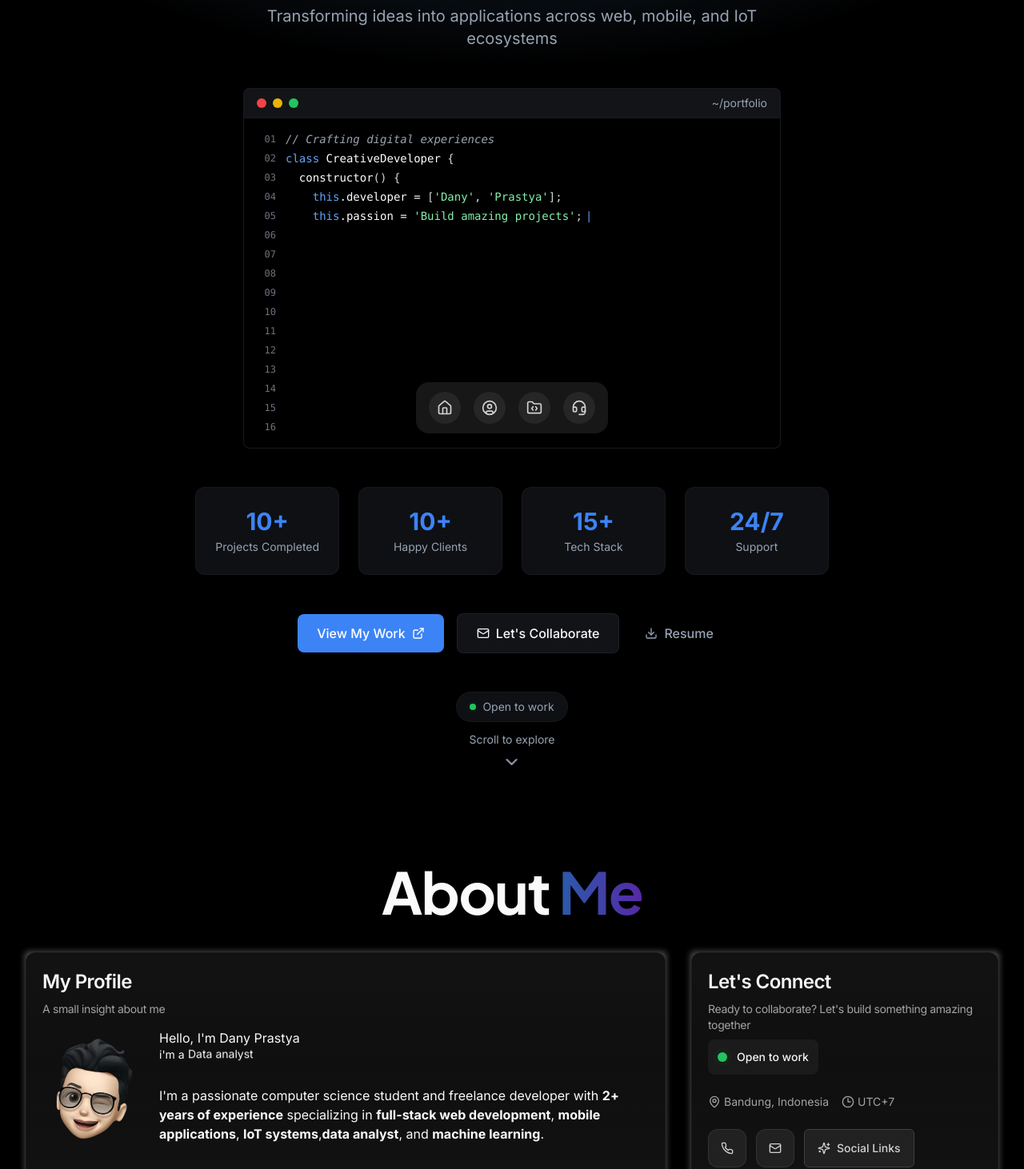
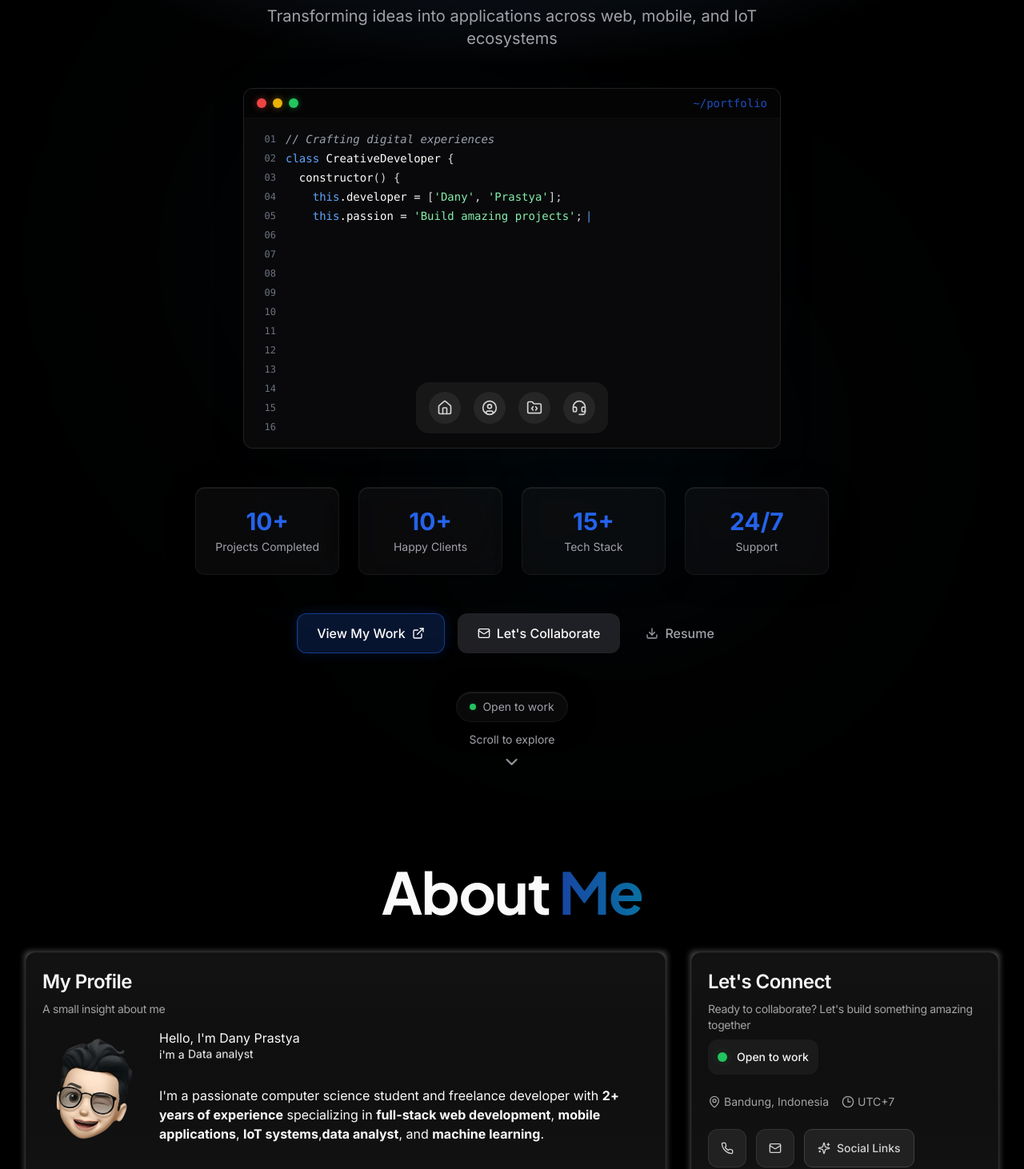
Before and after one commit to danyprastya/Portfolio, a Next.js app: page / in a window 1280 px wide. Shown: the part 250-1712 px from the top of the page at 80% size. Built offline with nearby package versions, Linux system fonts and the light colour scheme.

Commit message:
style: change color pallete

```diff
--- a/package.json
+++ b/package.json
@@ -24,7 +24,7 @@
     "class-variance-authority": "^0.7.1",
     "clsx": "^2.1.1",
     "embla-carousel-react": "^8.6.0",
-    "framer-motion": "^11.11.9",
+    "framer-motion": "^11.18.2",
     "lucide-react": "^0.451.0",
     "motion": "^12.23.12",
     "next": "15.0.7",
@@ -39,7 +39,7 @@
     "react-use-measure": "^2.1.7",
     "resend": "^6.9.1",
     "sonner": "^2.0.7",
-    "tailwind-merge": "^2.6.0",
+    "tailwind-merge": "^2.6.1",
     "tailwindcss": "^3.4.14",
     "tailwindcss-animate": "^1.0.7",
     "typescript": "^5.6.3",
--- a/src/app/globals.css
+++ b/src/app/globals.css
@@ -4,27 +4,27 @@
 
 @layer base {
   :root {
-    /* Dark theme variables - optimized design system */
-    --background: 0 0% 0%;
+    /* Style: Soft UI Evolution + Cyberpunk Dark Mode (Portfolio/Personal Palette) */
+    --background: 240 10% 4%;
     --foreground: 0 0% 98%;
-    --card: 222 13% 11%;
+    --card: 240 6% 10%;
     --card-foreground: 0 0% 98%;
-    --popover: 222 13% 11%;
+    --popover: 240 6% 10%;
     --popover-foreground: 0 0% 98%;
-    --primary: 217 91% 60%;
+    --primary: 221 83% 53%;
     --primary-foreground: 0 0% 100%;
-    --secondary: 222 13% 16%;
+    --secondary: 240 5% 26%;
     --secondary-foreground: 0 0% 98%;
-    --muted: 222 13% 16%;
-    --muted-foreground: 215 16% 65%;
-    --accent: 262 83% 58%;
+    --muted: 240 5% 16%;
+    --muted-foreground: 240 5% 65%;
+    --accent: 199 89% 48%;
     --accent-foreground: 0 0% 100%;
     --destructive: 0 62% 30%;
     --destructive-foreground: 0 0% 98%;
-    --border: 222 13% 20%;
-    --input: 222 13% 16%;
-    --ring: 217 91% 60%;
-    --radius: 0.5rem;
+    --border: 240 6% 15%;
+    --input: 240 6% 15%;
+    --ring: 221 83% 53%;
+    --radius: 0.75rem;
 
     /* Enhanced spacing system */
     --spacing-xs: 0.5rem;
@@ -90,25 +90,40 @@
 }
 
 @layer components {
-  /* Enhanced glass morphism */
+  /* Soft UI Evolution + Glassmorphism */
   .glass {
-    @apply backdrop-blur-xl bg-card/60 border border-border/30;
-    backdrop-saturate: 180%;
-    -webkit-backdrop-filter: blur(16px) saturate(180%);
+    @apply backdrop-blur-xl bg-card/40 border border-white/5;
+    box-shadow: 0 4px 30px rgba(0, 0, 0, 0.5), inset 0 1px 1px rgba(255, 255, 255, 0.1);
   }
 
   .glass-subtle {
-    @apply backdrop-blur-sm bg-card/40 border border-border/20;
+    @apply backdrop-blur-md bg-background/50 border border-white/5;
   }
 
-  /* Enhanced gradient text */
+  /* Cyberpunk HUD / Terminal gradient accents */
   .gradient-text {
     @apply bg-gradient-to-r from-primary via-accent to-primary bg-clip-text text-transparent animate-pulse;
     background-size: 200% 100%;
   }
 
   .gradient-text-static {
-    @apply bg-gradient-to-r from-primary via-accent to-primary bg-clip-text text-transparent;
+    @apply bg-gradient-to-r from-primary to-accent bg-clip-text text-transparent;
+  }
+
+  /* HUD Scanline Effect / Glitch Overlay potential */
+  .hud-scanlines::before {
+    content: " ";
+    display: block;
+    position: absolute;
+    top: 0;
+    left: 0;
+    bottom: 0;
+    right: 0;
+    background: linear-gradient(rgba(18, 16, 16, 0) 50%, rgba(0, 0, 0, 0.25) 50%), linear-gradient(90deg, rgba(255, 0, 0, 0.06), rgba(0, 255, 0, 0.02), rgba(0, 0, 255, 0.06));
+    z-index: 10;
+    background-size: 100% 2px, 3px 100%;
+    pointer-events: none;
+    opacity: 0.15;
   }
 
   /* Floating animation with stagger */
@@ -143,7 +158,7 @@
 
   /* Enhanced button styles */
   .btn-primary {
-    @apply relative bg-primary text-primary-foreground hover:bg-primary/90 px-6 py-3 rounded-lg font-medium transition-all duration-300 overflow-hidden;
+    @apply relative bg-primary/20 border border-primary/50 text-white hover:bg-primary/30 px-6 py-3 rounded-xl font-medium transition-all duration-300 overflow-hidden shadow-[0_0_15px_rgba(37,99,235,0.2)];
   }
 
   .btn-primary::before {
--- a/src/components/sections/Hero.tsx
+++ b/src/components/sections/Hero.tsx
@@ -70,7 +70,7 @@ const SyntaxHighlighter = ({ line }: { line: string }) => {
   const highlightSyntax = (text: string) => {
     // Split into tokens to avoid overlapping replacements
     const tokens = text.split(
-      /(\s+|[{}[\](),;]|\.|\b(?:const|let|var|function|class|async|await|return|import|export|from|new|this)\b|\/\/.*|'[^']*'|"[^"]*"|`[^`]*`)/
+      /(\s+|[{}[\](),;]|\.|\b(?:const|let|var|function|class|async|await|return|import|export|from|new|this)\b|\/\/.*|'[^']*'|"[^"]*"|`[^`]*`)/,
     );
 
     return tokens.map((token, index) => {
@@ -86,7 +86,7 @@ const SyntaxHighlighter = ({ line }: { line: string }) => {
       // Keywords (blue)
       if (
         /^(const|let|var|function|class|async|await|return|import|export|from|new|this)$/.test(
-          token
+          token,
         )
       ) {
         return (
@@ -128,7 +128,7 @@ const SyntaxHighlighter = ({ line }: { line: string }) => {
       // Method calls - check if next non-whitespace token is (
       if (token.endsWith(".")) {
         const nextTokenIndex = tokens.findIndex(
-          (t, i) => i > index && t.trim() !== ""
+          (t, i) => i > index && t.trim() !== "",
         );
         const nextToken = tokens[nextTokenIndex];
         if (nextToken && nextToken.endsWith("(")) {
@@ -206,7 +206,7 @@ const Hero = () => {
       "",
       "// Scroll to know more about me!",
     ],
-    []
+    [],
   );
 
   // Stats data - completely static
@@ -217,7 +217,7 @@ const Hero = () => {
       { number: 15, label: "Tech Stack", suffix: "+" },
       { number: 24, label: "Support", suffix: "/7" },
     ],
-    []
+    [],
   );
 
   // Faster typewriter effect
@@ -239,7 +239,7 @@ const Hero = () => {
           setDisplayText(currentText.slice(0, displayText.length + 1));
         }
       },
-      currentText === "" ? 200 : 30
+      currentText === "" ? 200 : 30,
     ); // 30ms for typing, 200ms for empty lines
 
     return () => clearTimeout(timeout);
@@ -257,6 +257,37 @@ const Hero = () => {
       id="hero"
       className="relative flex items-center justify-center min-h-screen overflow-hidden"
     >
+      {/* Background elements */}
+      <div className="absolute inset-0 pointer-events-none">
+        <motion.div
+          className="absolute top-[20%] left-[15%] w-[40rem] h-[40rem] rounded-full mix-blend-screen opacity-10 filter blur-[100px]"
+          animate={{
+            background: [
+              "radial-gradient(circle, rgba(37,99,235,0.8) 0%, transparent 60%)",
+              "radial-gradient(circle, rgba(8,145,178,0.8) 0%, transparent 60%)",
+            ],
+            scale: [1, 1.2, 1],
+          }}
+          transition={{ duration: 10, repeat: Infinity, ease: "linear" }}
+        />
+        <motion.div
+          className="absolute bottom-[10%] right-[15%] w-[40rem] h-[40rem] rounded-full mix-blend-screen opacity-10 filter blur-[100px]"
+          animate={{
+            background: [
+              "radial-gradient(circle, rgba(8,145,178,0.8) 0%, transparent 60%)",
+              "radial-gradient(circle, rgba(37,99,235,0.8) 0%, transparent 60%)",
+            ],
+            scale: [1, 1.1, 1],
+          }}
+          transition={{
+            duration: 12,
+            repeat: Infinity,
+            ease: "linear",
+            delay: 2,
+          }}
+        />
+      </div>
+
       {/* Main Content */}
       <div className="relative z-10 container-custom section-padding text-center">
         <motion.div
@@ -279,8 +310,8 @@ const Hero = () => {
             </h1>
 
             <p className="body-lg max-w-2xl mx-auto">
-              Transforming ideas into applications across web, mobile,
-              and IoT ecosystems
+              Transforming ideas into applications across web, mobile, and IoT
+              ecosystems
             </p>
           </motion.div>
 
@@ -291,21 +322,21 @@ const Hero = () => {
             transition={{ delay: 0.6 }}
             className="max-w-2xl mx-auto"
           >
-            <div className="glass rounded-lg overflow-hidden">
+            <div className="glass rounded-lg overflow-hidden border border-white/10 shadow-[0_0_30px_rgba(0,0,0,0.5)]">
               {/* Terminal Header */}
-              <div className="flex items-center justify-between px-4 py-2 bg-secondary/20 border-b border-border/30">
+              <div className="flex items-center justify-between px-4 py-2 bg-black/60 border-b border-border/30">
                 <div className="flex space-x-2">
-                  <div className="w-3 h-3 bg-red-500 rounded-full"></div>
-                  <div className="w-3 h-3 bg-yellow-500 rounded-full"></div>
-                  <div className="w-3 h-3 bg-green-500 rounded-full"></div>
+                  <div className="w-3 h-3 bg-red-500 rounded-full shadow-[0_0_8px_rgba(239,68,68,0.5)]"></div>
+                  <div className="w-3 h-3 bg-yellow-500 rounded-full shadow-[0_0_8px_rgba(234,179,8,0.5)]"></div>
+                  <div className="w-3 h-3 bg-green-500 rounded-full shadow-[0_0_8px_rgba(34,197,94,0.5)]"></div>
                 </div>
-                <span className="text-sm text-muted-foreground">
+                <span className="text-sm font-mono text-primary/80">
                   ~/portfolio
                 </span>
               </div>
 
               {/* Enhanced Terminal Body */}
-              <div className="p-4 bg-black font-mono text-left space-y-1 min-h-[320px] backdrop-blur-sm">
+              <div className="p-4 bg-background/80 font-mono text-left space-y-1 min-h-[320px] backdrop-blur-md">
                 {codeLines.map((line, lineIndex) => (
                   <div
                     key={lineIndex}
--- a/tailwind.config.ts
+++ b/tailwind.config.ts
@@ -78,7 +78,8 @@ const config: Config = {
   			'scale-in': 'scale-in 0.3s ease-out',
   			'typing': 'typing 3.5s steps(30, end), blink-caret 0.75s step-end infinite',
   			'float': 'float 6s ease-in-out infinite',
-  			'glow': 'glow 2s ease-in-out infinite alternate'
+  			'glow': 'glow 2s ease-in-out infinite alternate',
+  			'pulse-ring': 'pulse-ring 2s cubic-bezier(0.215, 0.61, 0.355, 1) infinite'
   		},
   		keyframes: {
   			'fade-in': {
@@ -170,6 +171,20 @@ const config: Config = {
   				'100%': {
   					boxShadow: '0 0 30px hsl(var(--primary) / 0.6)'
   				}
+  			},
+  			'pulse-ring': {
+  				'0%': {
+  					transform: 'scale(0.8)',
+  					boxShadow: '0 0 0 0 hsl(var(--primary) / 0.5)'
+  				},
+  				'70%': {
+  					transform: 'scale(1)',
+  					boxShadow: '0 0 0 10px hsl(var(--primary) / 0)'
+  				},
+  				'100%': {
+  					transform: 'scale(0.8)',
+  					boxShadow: '0 0 0 0 hsl(var(--primary) / 0)'
+  				}
   			}
   		}
   	}
```
Also changed, not shown: 1 other file (tests, documents, lock files or other folders).
